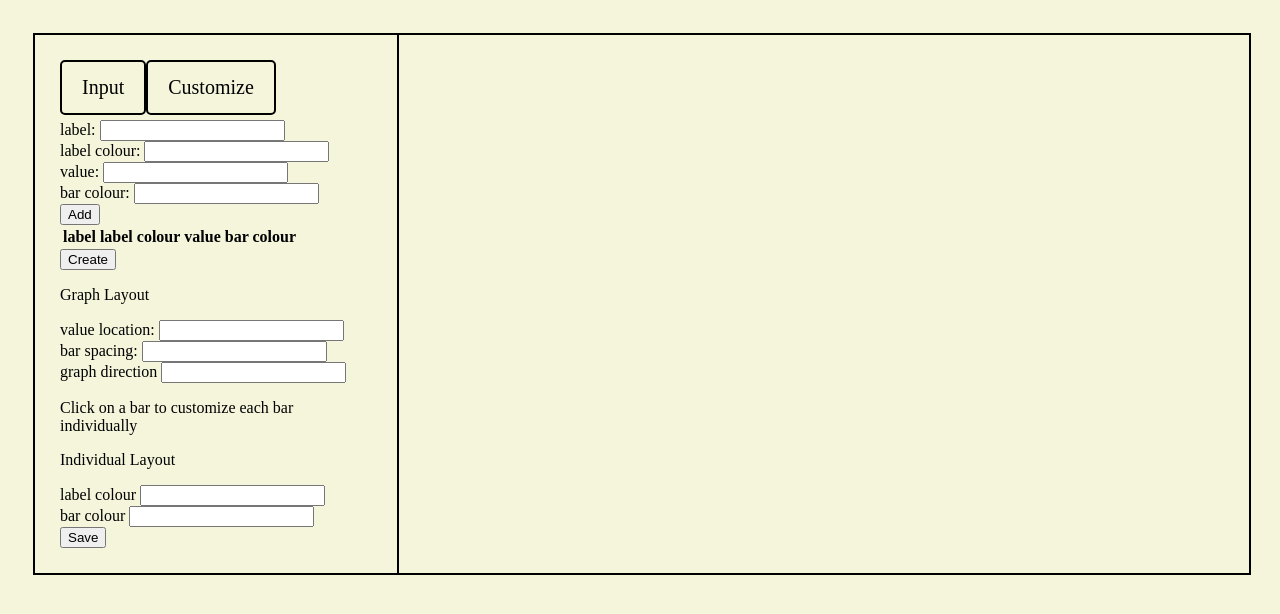
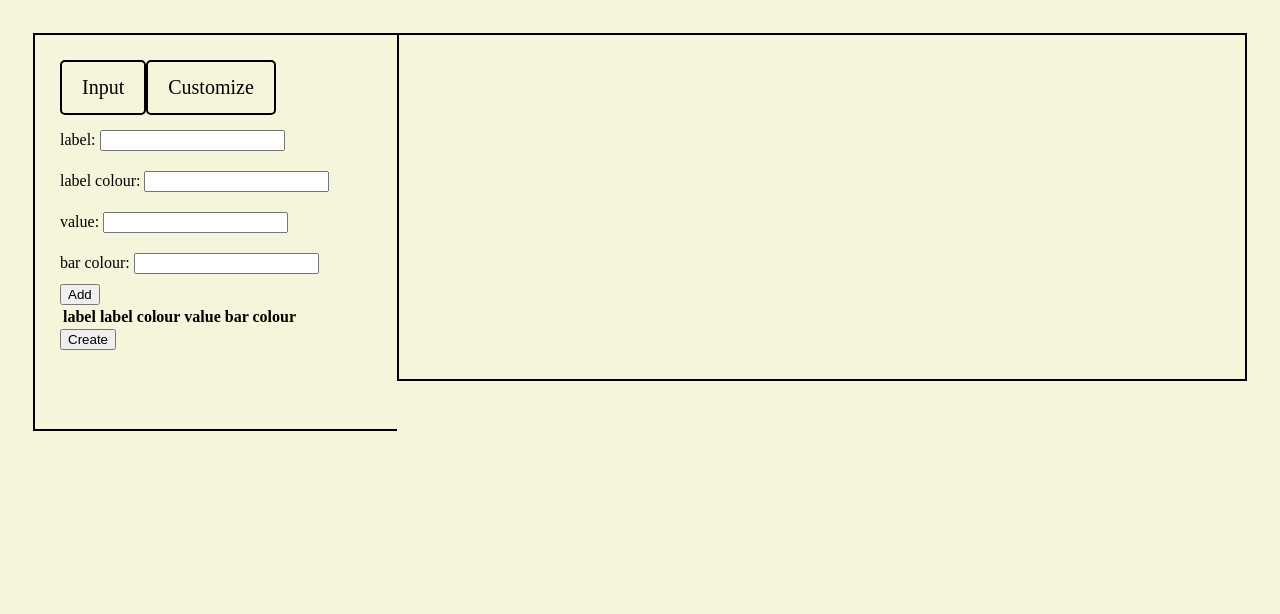
Before and after one commit to AndrewKim0318/bar-chart-project, a website: page index.html in a window 1280 px wide. Drawn offline with Linux system fonts and the light colour scheme.

Commit message:
added a label class to all the labels and hid the customize section

```diff
--- a/index.html
+++ b/index.html
@@ -27,10 +27,10 @@
                 </nav>
 
                 <!-- This section is used to input data to create the bar graph-->
-                <section id = "input">
+                <section id = "input" class = "text-active">
 
                     <!-- label for data -->
-                    <div>
+                    <div class = "label">
                         <span>
                             <label for = "label"> label: </label>
                             <input id = "label" type = "text" required minlength = "1">
@@ -38,8 +38,8 @@
                     </div>
 
                     <!-- labal colour -->
-                    <div>
-                        <span>
+                    <div class = "label">
+                        <span >
                             <label for ="label-colour"> label colour: </label>
                             <input id = "label-colour" list = "colours" required>
                             <datalist id= colours>
@@ -58,8 +58,8 @@
                     </div>
 
                     <!-- value -->
-                    <div>
-                        <span>
+                    <div class = "label">
+                        <span >
                             <label for = "value"> value: </label>
                             <input id = "value" type = "text" required>
                         </span>
@@ -67,7 +67,7 @@
 
 
                     <!-- bar colour -->
-                    <div>
+                    <div class = "label">
                         <span>
                             <label for = "bar-colour"> bar colour: </label>
                             <input id = "bar-colour" list = "colours" required>
@@ -95,7 +95,7 @@
                 </section>
 
                 <!-- This section will be used to customize the graph-->
-                <section id = "customize">
+                <section id = "customize" class = "text">
 
                     <!-- graph layout -->
                     <div>
@@ -103,7 +103,7 @@
                     </div>
 
                     <!-- choose where to put the value location within the bar -->
-                    <div>
+                    <div class = "label">
                         <span>
                             <label for = "value-location"> value location: </label>
                             <input id = "value-location" list = "location" required>
@@ -116,7 +116,7 @@
                     </div>
 
                     <!-- choose the bar spacing -->
-                    <div>
+                    <div class = "label">
                         <span>
                             <label for = "bar-spacing"> bar spacing: </label>
                             <input id = "bar-spacing" type = "text" >
@@ -124,7 +124,7 @@
                     </div>
 
                     <!-- choose graph direction-->
-                    <div>
+                    <div class = "label">
                         <span>
                             <label for = "graph-direction"> graph direction </label>
                             <input id = "graph-direction" list = "direction" required>
@@ -144,8 +144,16 @@
                         <p> Individual Layout</p>
                     </div>
 
+                    <!-- customize the label name-->
+                    <div class = "label">
+                        <span>
+                            <label for = "label-name-customize"> label name </label>
+                            <input id = "label-name-customize" type = text>
+                        </span>
+                    </div>
+
                     <!-- customize the label colour-->
-                    <div>
+                    <div class = "label">
                         <span>
                             <label for = "label-colour-customize"> label colour </label>
                             <input id = "label-colour-customize" list = "colours">
@@ -153,8 +161,8 @@
                     </div>
 
                     <!-- customize the bar colour -->
-                    <div>
-                        <span>
+                    <div class = "label">
+                        <span >
                             <label for = "bar-colour-customize"> bar colour</label>
                             <input id = "bar-colour-customize" list = "colours">
                         </span>
--- a/styles.css
+++ b/styles.css
@@ -1,11 +1,13 @@
 body {
     background-color: beige;
     padding: 25px;
+    height: 100%;
 }
 
 #grid {
     display: grid;
     grid-template-columns: 3fr 7fr;
+    height: 100%;
 }
 
 /* styles for data section */
@@ -16,6 +18,7 @@ body {
     border-left:2px solid black;
     border-bottom:2px solid black;
     padding: 25px;
+    height: 100%;
 }
 
 #navbar {
@@ -38,16 +41,25 @@ body {
     display: block;
     padding: 14px 20px;
     border: 2px solid black;
-    border-collapse: separate;
     border-radius: 5px;
 }
 
-#input {
+#data .text-active {
     display: block;
+}
+
+#data .text {
+    display: none;
+}
+
+.label {
+    height: 10%;
+    padding-top: 10px;
+    padding-bottom: 10px;
 }
 
 #bar-chart {
     grid-column: 2;
     border: 2px solid black;
-    width: 100%;
+    height: 100%;
 }
```
